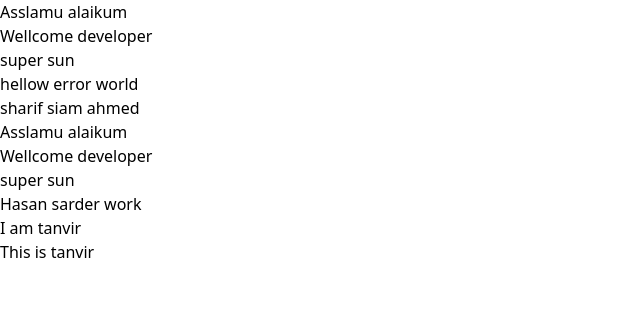
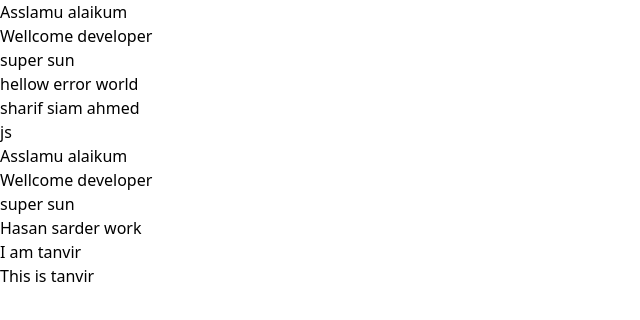
Before and after one commit to anamolhasan/quick-drop, a React (Vite) app: page / in a window 1280 px wide. Shown: the top 320 px of the page, without its empty margins (0-640 px from the left). Built offline with nearby package versions, Linux system fonts and the light colour scheme.

Commit message:
this is test-4

```diff
--- a/src/App.tsx
+++ b/src/App.tsx
@@ -13,6 +13,7 @@ function App() {
      <p>hellow error world</p>
 
      <p>sharif siam ahmed</p>
+     <p>js</p>
 
 
       <h1>Asslamu alaikum</h1>
```
